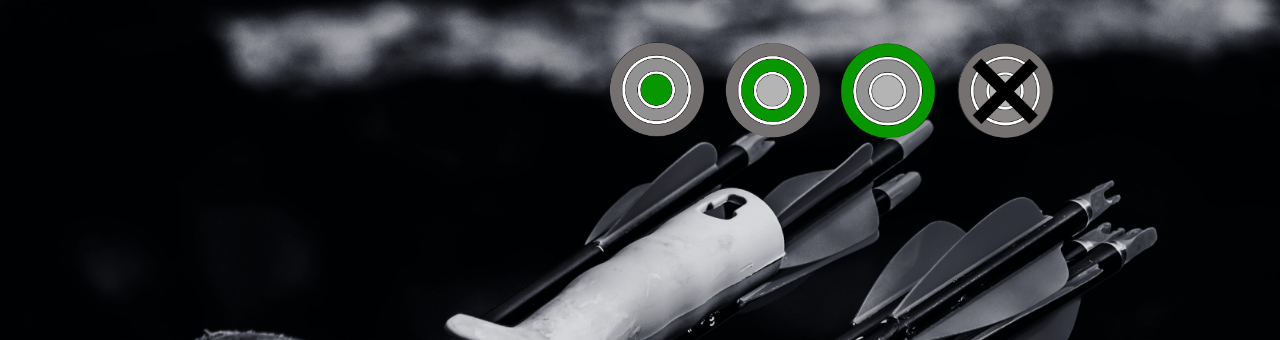
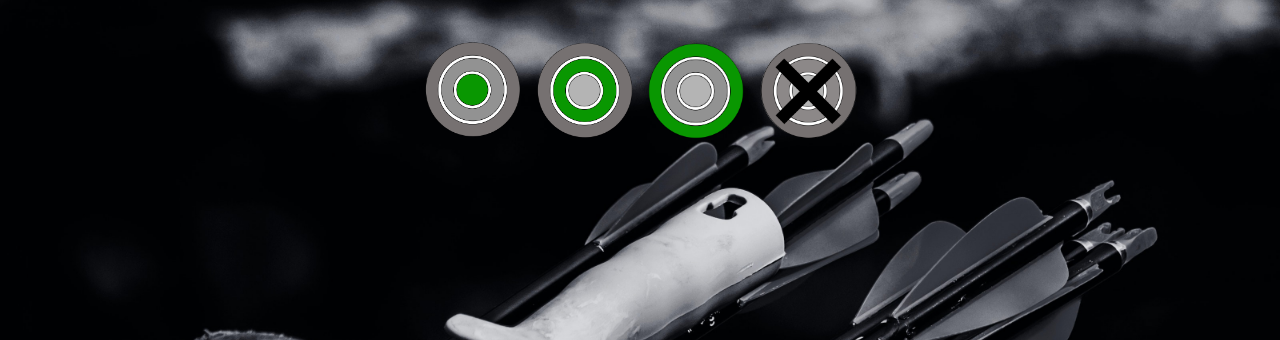
Before and after one commit to alexk1ll1/archery, a PHP site: page /createGame.php in a window 1280 px wide. Shown: the part 106-446 px from the top of the page. Run offline with PHP 8.4, Linux system fonts and the light colour scheme; data that the repository does not hold is empty; some libraries are stand-ins or nearby versions.

Commit message:
Responsiveness + Text

```diff
--- a/createGame.php
+++ b/createGame.php
@@ -35,11 +35,11 @@
     </div>
 </nav>
 
-<div id="message" style="text-align: center; margin-top: 5vh">
+<div id="message" style="text-align: center; margin-top: 5vh; font-size: 15pt;">
 
 </div>
 
-<div id="Zielscheibe">
+<div class="h-20 d-flex align-items-center justify-content-center" id="Zielscheibe">
 <button id="volltreffer" value="1" onclick="nextVolltreffer(this)"><img src="./images/Zielscheibe_1.png" id="Z1" width="100" height="100"></button>
 <button id="mitte" value="2" onclick="nextVolltreffer(this)"><img src="./images/Zielscheibe_2.png" id="Z2" width="100" height="100"></button>
 <button id="aussen" value="3" onclick="nextVolltreffer(this)"><img src="./images/Zielscheibe_3.png" id="Z3" width="100" height="100"></button>
@@ -200,9 +200,9 @@ while($row = mysqli_fetch_array($players)) {
 
         function printCurrentState () {
             newP = document.createElement("p");
-            document.getElementById("message").innerHTML = "<p>" + Object.keys(user_dict)[current_player -1] + ", du bist dran " + "<br>" +
+            document.getElementById("message").innerHTML = "<p>" + "<strong style='font-weight: 700;'>" + Object.keys(user_dict)[current_player -1] + "</strong>" + ", du bist dran " + "<br>" +
                 current_animal + " Tier" + " / " + current_arrow + " Pfeil." +
-                "</p>" + "<br>" + current_player;
+                "</p>" + "<br>";
         }
 
         console.log(Object.values(user_dict)[0]);
--- a/styles.css
+++ b/styles.css
@@ -57,11 +57,11 @@ label {
 }
 
 #Zielscheibe {
-    margin-left: 75vh;
     border-bottom: none;
     border-right: none;
     border-left: none;
     border-top: none;
+    alignment: center;
 }
 #volltreffer {
     background-color: transparent;
```
